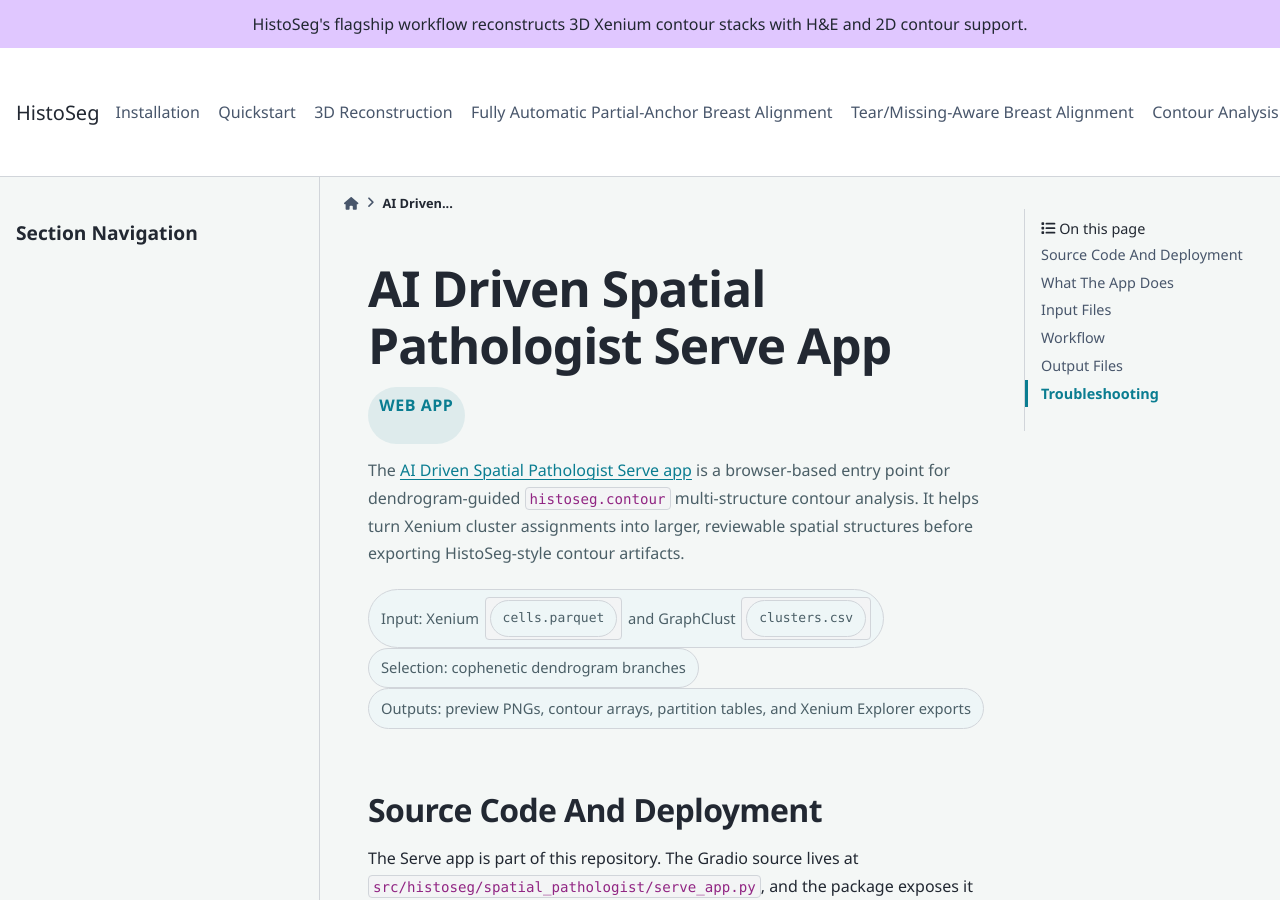
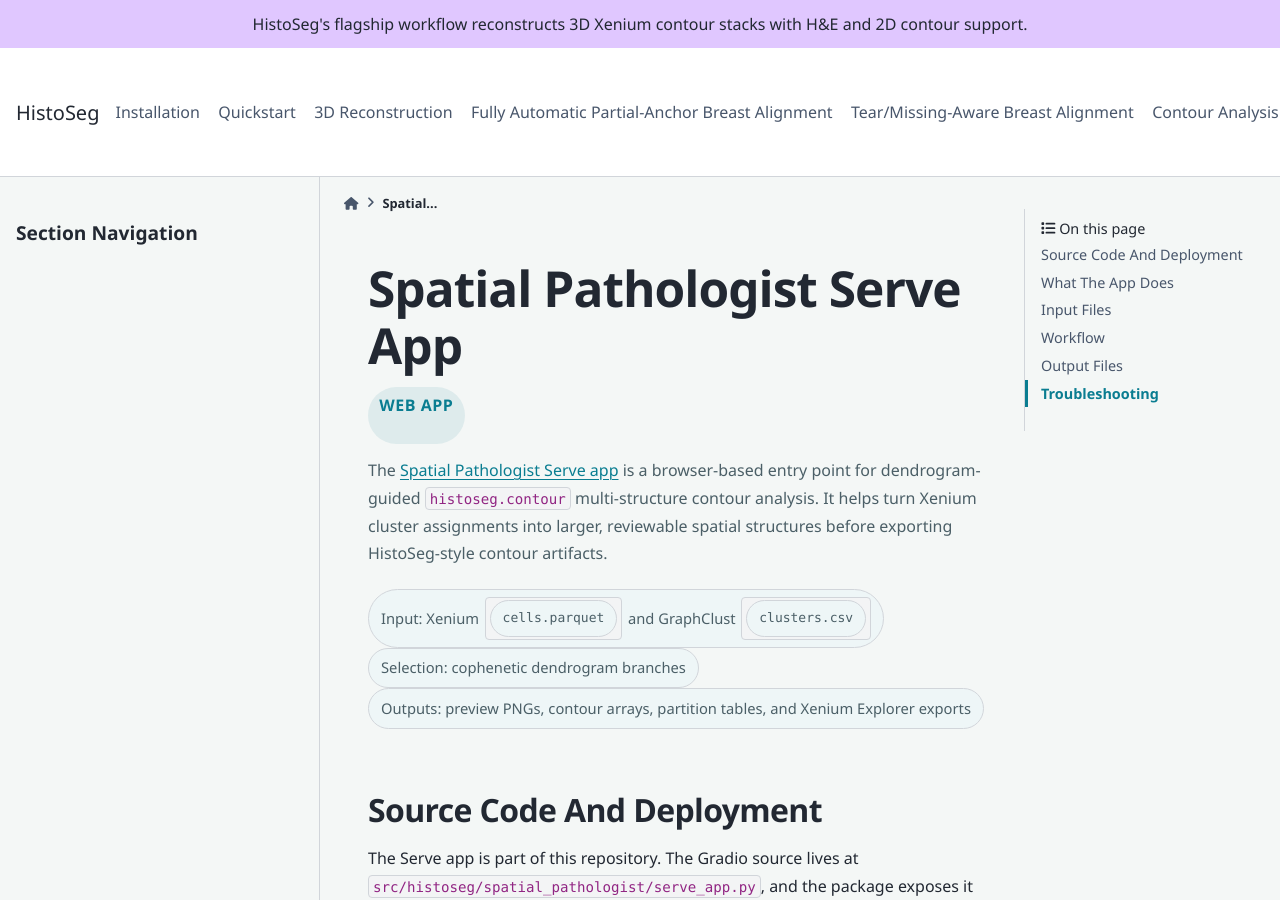
Before and after one commit to hutaobo/HistoSeg, a Sphinx documentation site: the page built from docs/ai_driven_spatial_pathologist_serve_app.md, in a window 1280 px wide and 900 px high. Built offline with Sphinx 7.4.7 and the PyData theme 0.15.4, drawn with Linux system fonts in a browser that asks for light colours; pages that are not in the unit, such as notebooks, are missing from menus.

Commit message:
Rename Serve app to Spatial Pathologist

```diff
--- a/docs/ai_driven_spatial_pathologist_serve_app.md
+++ b/docs/ai_driven_spatial_pathologist_serve_app.md
@@ -1,11 +1,11 @@
-# AI Driven Spatial Pathologist Serve App
+# Spatial Pathologist Serve App
 
 :::{div} hs-section-kicker
 Web app
 :::
 
 :::{div} hs-page-intro
-The [AI Driven Spatial Pathologist Serve app](https://ai-driven-spatial-pathologist.serve.scilifelab.se/)
+The [Spatial Pathologist Serve app](https://spatial-pathologist.serve.scilifelab.se/)
 is a browser-based entry point for dendrogram-guided `histoseg.contour`
 multi-structure contour analysis. It helps turn Xenium cluster assignments into
 larger, reviewable spatial structures before exporting HistoSeg-style contour
```
Also changed, not shown: README.md (+2 -2 lines), docs/contour_analysis.md (+1 -1 lines), docs/index.md (+1 -1 lines), 1 other file.
